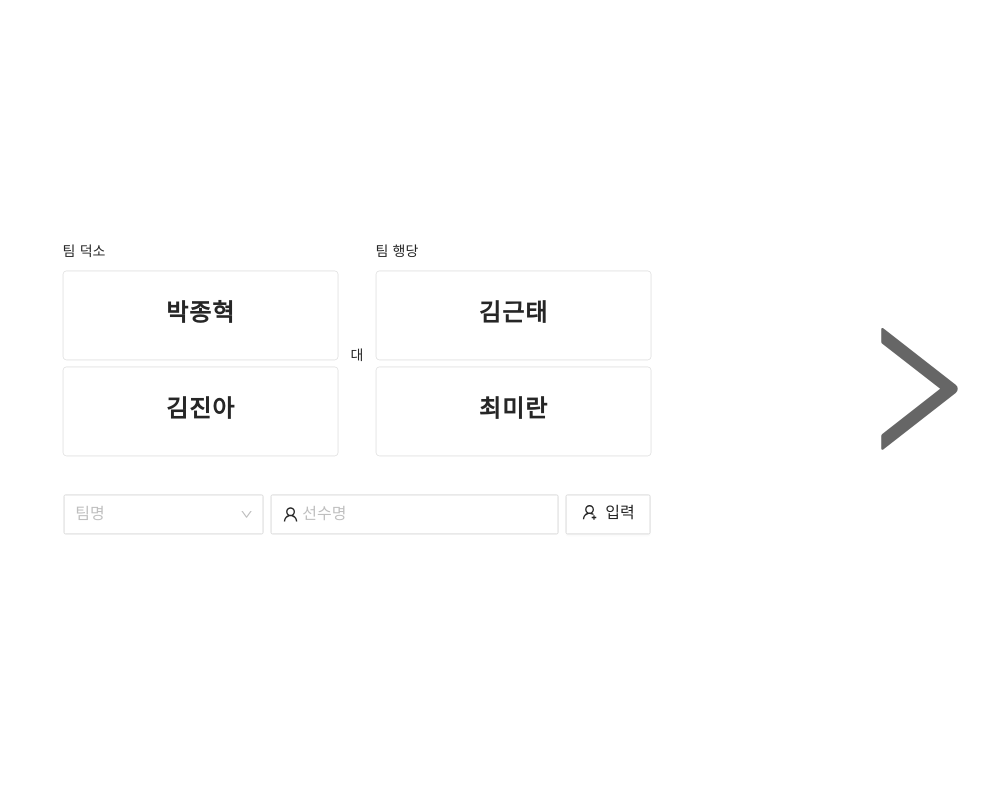
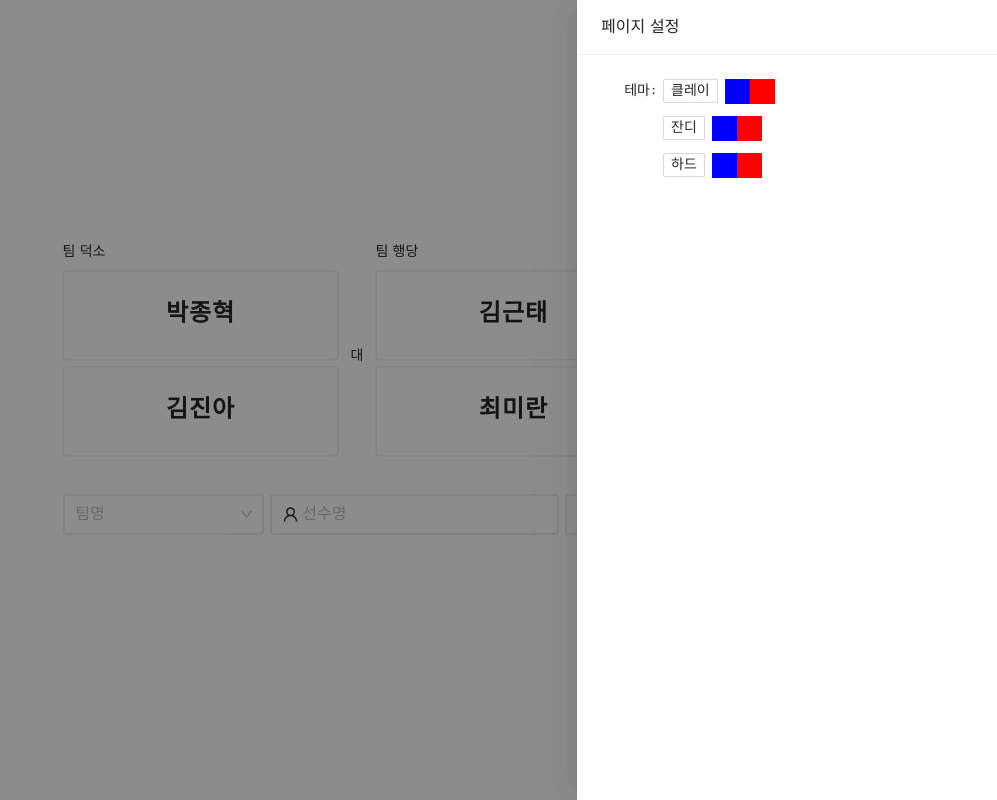
Before and after one commit to parkoon/tns-scoreboard, a React (Create React App) app: page /board in a window 1280 px wide. Shown: the whole page, without its empty margins (283-1280 px from the left). Built offline with nearby package versions, Linux system fonts and the light colour scheme.

Commit message:
add theme setting ui

```diff
--- a/src/App.tsx
+++ b/src/App.tsx
@@ -1,19 +1,129 @@
-import React from 'react';
-import { Switch, Route } from 'react-router-dom';
+import React, { useState } from 'react';
+import { Switch as RouteSwitch, Route } from 'react-router-dom';
+import {
+    Drawer,
+    Form,
+    Input,
+    Button,
+    Radio,
+    Select,
+    Cascader,
+    DatePicker,
+    InputNumber,
+    TreeSelect,
+    Switch,
+    Col,
+    Row,
+} from 'antd';
 import HomePage from './components/pages/HomePage';
 import ScoreBoardPage from './components/pages/ScoreBoardPage';
+import Setting from './components/atoms/Setting';
+import ColorPallet from './components/atoms/ColorPallet';
 
 function App() {
+    const [visible, setVisible] = useState(false);
+    const showDrawer = () => {
+        setVisible(true);
+    };
     return (
         <>
-            <Switch>
+            <RouteSwitch>
                 <Route path="/" exact>
                     <HomePage />
                 </Route>
                 <Route path="/board">
                     <ScoreBoardPage />
                 </Route>
-            </Switch>
+            </RouteSwitch>
+
+            <Drawer
+                title="페이지 설정"
+                placement="right"
+                closable={false}
+                onClose={() => setVisible(false)}
+                visible={true}
+                width="420"
+            >
+                <Form
+                    labelCol={{ span: 4 }}
+                    wrapperCol={{ span: 14 }}
+                    layout="horizontal"
+                    size="small"
+                >
+                    <Form.Item label="테마" name="theme">
+                        <Radio.Group>
+                            <Row>
+                                <Radio.Button style={{ marginRight: '7px' }} value="small">
+                                    클레이
+                                </Radio.Button>
+                                <ColorPallet />
+                            </Row>
+
+                            <Row>
+                                <Radio.Button style={{ marginRight: '7px' }} value="middle">
+                                    잔디
+                                </Radio.Button>
+                                <ColorPallet />
+                            </Row>
+                            <Row>
+                                <Radio.Button style={{ marginRight: '7px' }} value="large">
+                                    하드
+                                </Radio.Button>
+                                <ColorPallet />
+                            </Row>
+                        </Radio.Group>
+                    </Form.Item>
+                    {/* <Form.Item label="Input">
+                        <Input />
+                    </Form.Item>
+                    <Form.Item label="Select">
+                        <Select>
+                            <Select.Option value="demo">Demo</Select.Option>
+                        </Select>
+                    </Form.Item>
+                    <Form.Item label="TreeSelect">
+                        <TreeSelect
+                            treeData={[
+                                {
+                                    title: 'Light',
+                                    value: 'light',
+                                    children: [{ title: 'Bamboo', value: 'bamboo' }],
+                                },
+                            ]}
+                        />
+                    </Form.Item>
+                    <Form.Item label="Cascader">
+                        <Cascader
+                            options={[
+                                {
+                                    value: 'zhejiang',
+                                    label: 'Zhejiang',
+                                    children: [
+                                        {
+                                            value: 'hangzhou',
+                                            label: 'Hangzhou',
+                                        },
+                                    ],
+                                },
+                            ]}
+                        />
+                    </Form.Item>
+                    <Form.Item label="DatePicker">
+                        <DatePicker />
+                    </Form.Item>
+                    <Form.Item label="InputNumber">
+                        <InputNumber />
+                    </Form.Item>
+                    <Form.Item label="Switch">
+                        <Switch />
+                    </Form.Item>
+                    <Form.Item label="Button">
+                        <Button>Button</Button>
+                    </Form.Item> */}
+                </Form>
+            </Drawer>
+
+            <Setting onClick={showDrawer} />
         </>
     );
 }
--- /dev/null
+++ b/src/components/atoms/ColorPallet.tsx
@@ -0,0 +1,31 @@
+import React from 'react';
+import styled from 'styled-components';
+
+const StyledColorPallet = styled.div`
+    width: 50px;
+    height: 25px;
+    display: flex;
+    margin-bottom: 12px;
+`;
+
+const StyledLeftColor = styled.div`
+    width: 50%;
+    height: 100%;
+    background: blue;
+`;
+const StyledRightColor = styled.div`
+    width: 50%;
+    height: 100%;
+    background: red;
+`;
+
+function ColorPallet() {
+    return (
+        <StyledColorPallet>
+            <StyledLeftColor />
+            <StyledRightColor />
+        </StyledColorPallet>
+    );
+}
+
+export default ColorPallet;
--- /dev/null
+++ b/src/components/atoms/Setting.tsx
@@ -0,0 +1,37 @@
+import React from 'react';
+import styled from 'styled-components';
+
+import { SettingFilled } from '@ant-design/icons';
+
+const StyledSettingWrapper = styled.div`
+    display: flex;
+    justify-content: center;
+    align-items: center;
+    /* width: 50px; */
+    /* height: 50px; */
+    padding: 10px;
+    border-radius: 50%;
+    position: fixed;
+    right: 12px;
+    bottom: 12px;
+    background: #fff;
+    cursor: pointer;
+    font-size: 2rem;
+    transition: 0.2s;
+
+    &:hover {
+        background: #bdc3c7;
+    }
+`;
+type SettingTypes = {
+    onClick: () => void;
+};
+function Setting({ ...props }: SettingTypes) {
+    return (
+        <StyledSettingWrapper {...props}>
+            <SettingFilled />
+        </StyledSettingWrapper>
+    );
+}
+
+export default Setting;
```
